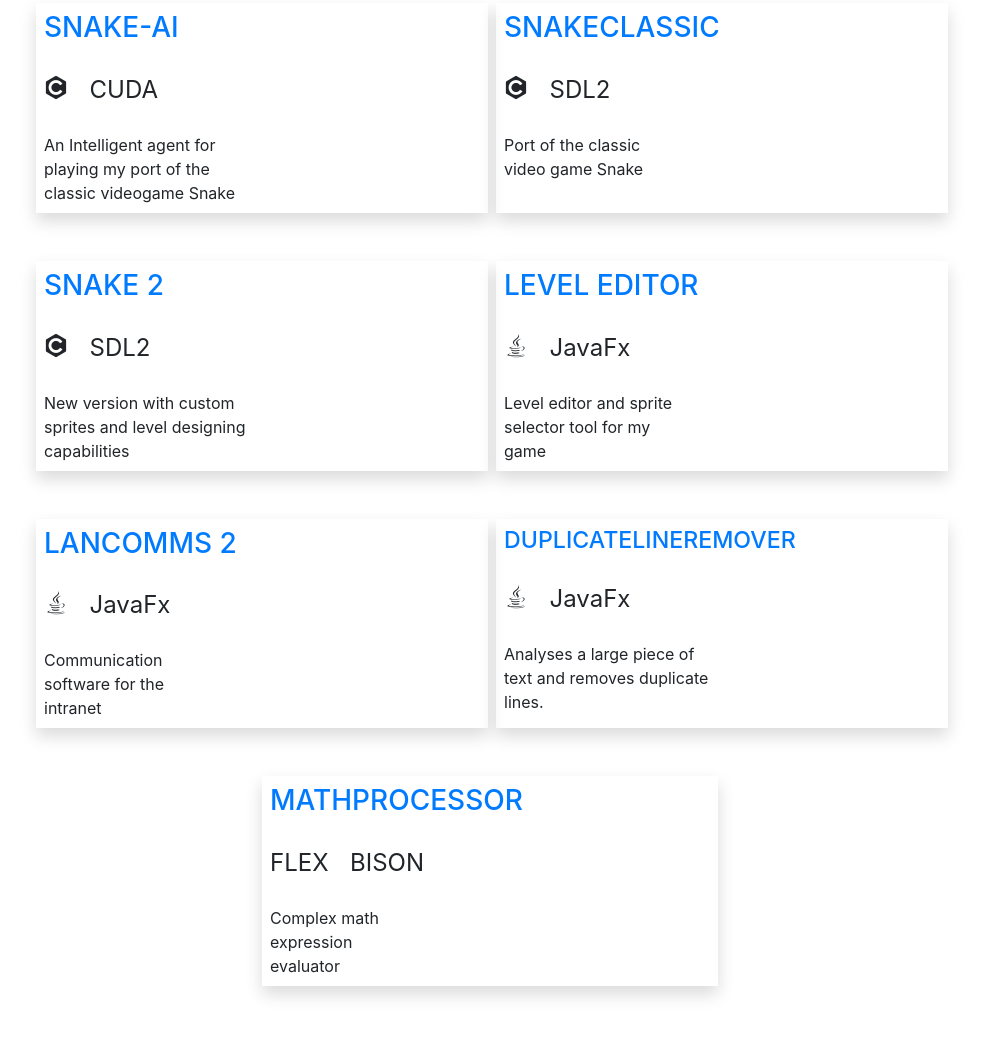
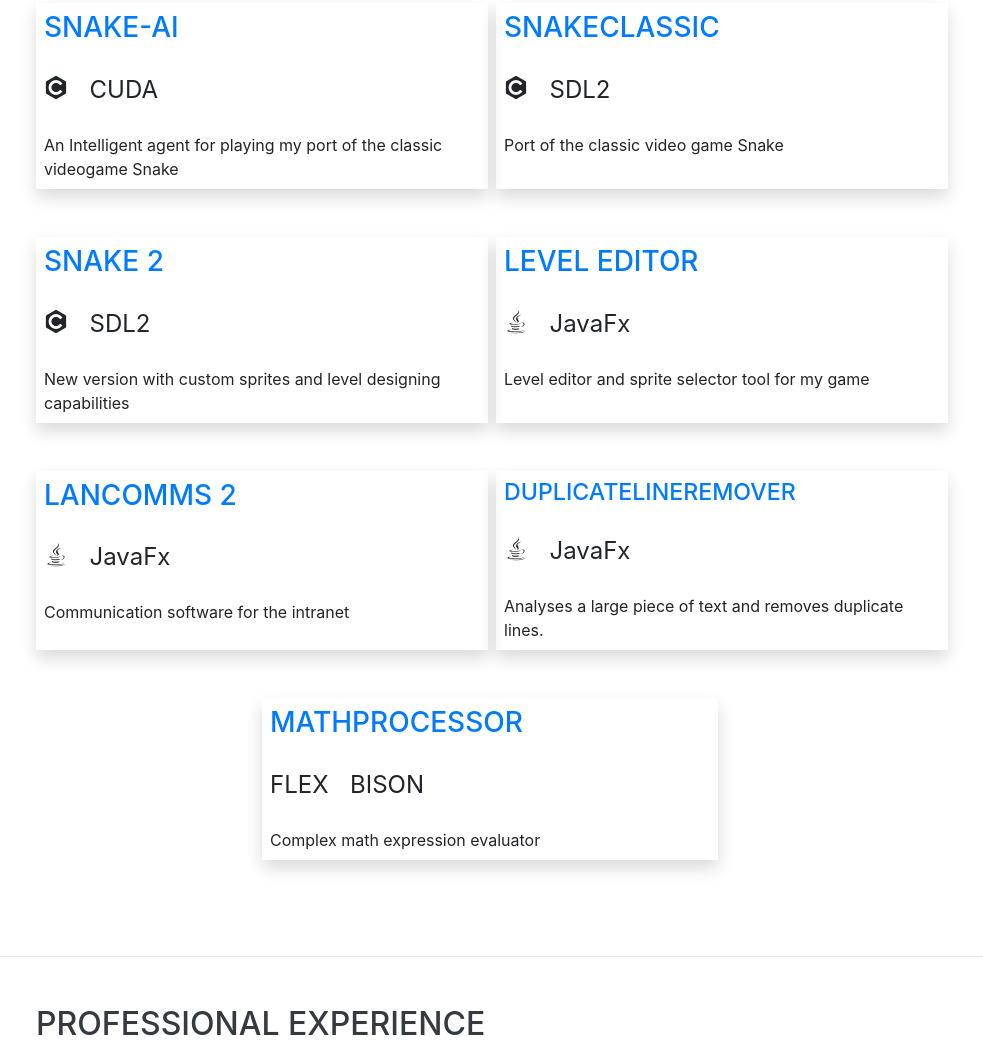
Before and after one commit to mahir1010/mahir1010.github.io, a website with bundled scripts: page index.html in a window 1280 px wide. Shown: the part 932-1978 px from the top of the page, without its empty margins (284-1267 px from the left). Built offline with nearby package versions, Linux system fonts and the light colour scheme; a web font is replaced by a local one.

Commit message:
Ui fixes

```diff
--- a/css/resume.css
+++ b/css/resume.css
@@ -177,7 +177,7 @@
   color: #197949;
 }
 .project-info{
-  width:50%;
+  width:80%
 }
 
 section.project-section {
--- a/index.html
+++ b/index.html
@@ -97,7 +97,7 @@
                   CUDA
                 </li>
               </ul>
-              <div class="project-info">An Intelligent agent for playing my port of the classic videogame Snake</div>
+              <div class="">An Intelligent agent for playing my port of the classic videogame Snake</div>
             </div>
           </div>
 
@@ -113,7 +113,7 @@
                   SDL2
                 </li>
               </ul>
-              <div class="project-info">Port of the classic video game Snake</div>
+              <div class="">Port of the classic video game Snake</div>
             </div>
           </div>
 
@@ -133,7 +133,7 @@
                   SDL2
                 </li>
               </ul>
-              <div class="project-info">New version with custom sprites and level designing capabilities</div>
+              <div class="">New version with custom sprites and level designing capabilities</div>
             </div>
           </div>
 
@@ -151,7 +151,7 @@
                   JavaFx
                 </li>
               </ul>
-              <div class="project-info">Level editor and sprite selector tool for my game</div>
+              <div class="">Level editor and sprite selector tool for my game</div>
             </div>
           </div>
 
@@ -170,7 +170,7 @@
                   JavaFx
                 </li>
               </ul>
-              <div class="project-info">Communication software for the intranet</div>
+              <div class="">Communication software for the intranet</div>
             </div>
           </div>
 
@@ -187,7 +187,7 @@
                   JavaFx
                 </li>
               </ul>
-              <div class="project-info">Analyses a large piece of text and removes duplicate lines.</div>
+              <div class="">Analyses a large piece of text and removes duplicate lines.</div>
             </div>
           </div>
 
@@ -205,7 +205,7 @@
                   BISON
                 </li>
               </ul>
-              <div class="project-info">Complex math expression evaluator</div>
+              <div class="">Complex math expression evaluator</div>
             </div>
           </div>
 
```
Also changed, not shown: css/resume.min.css.
